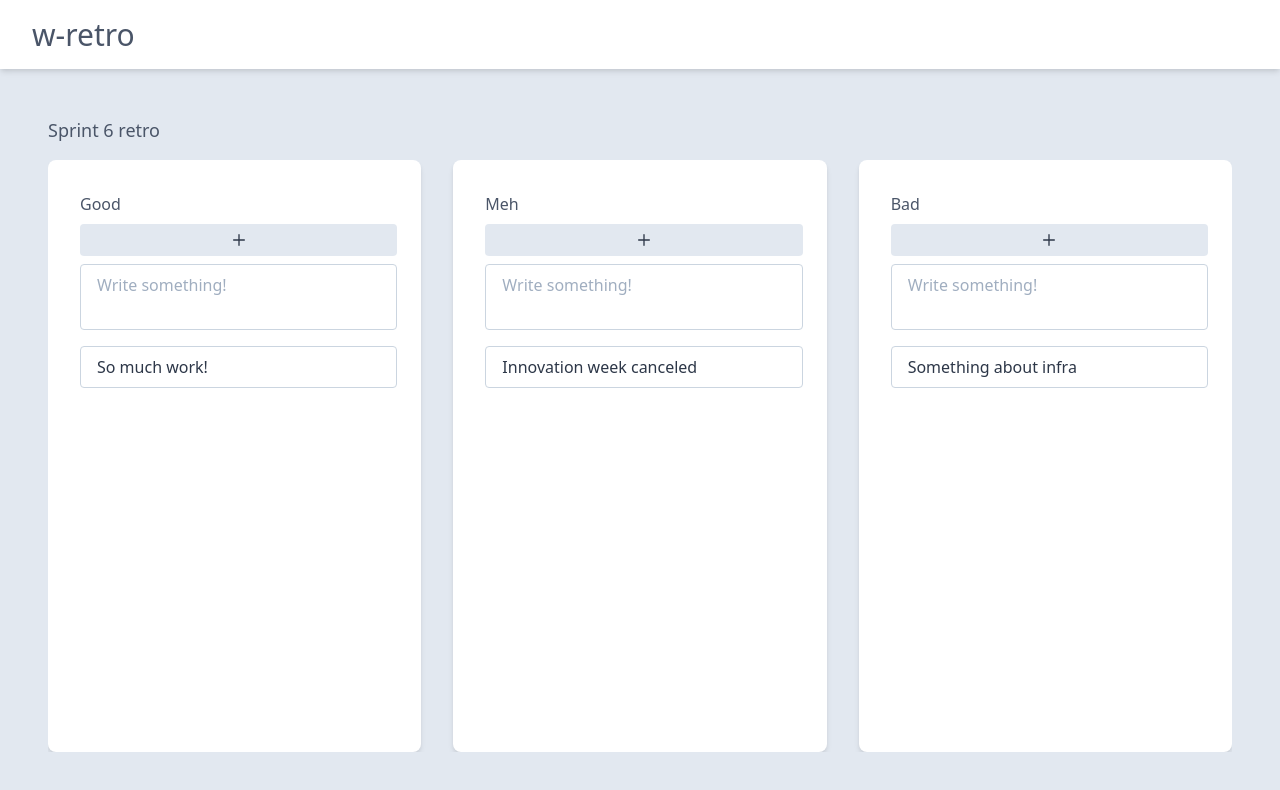
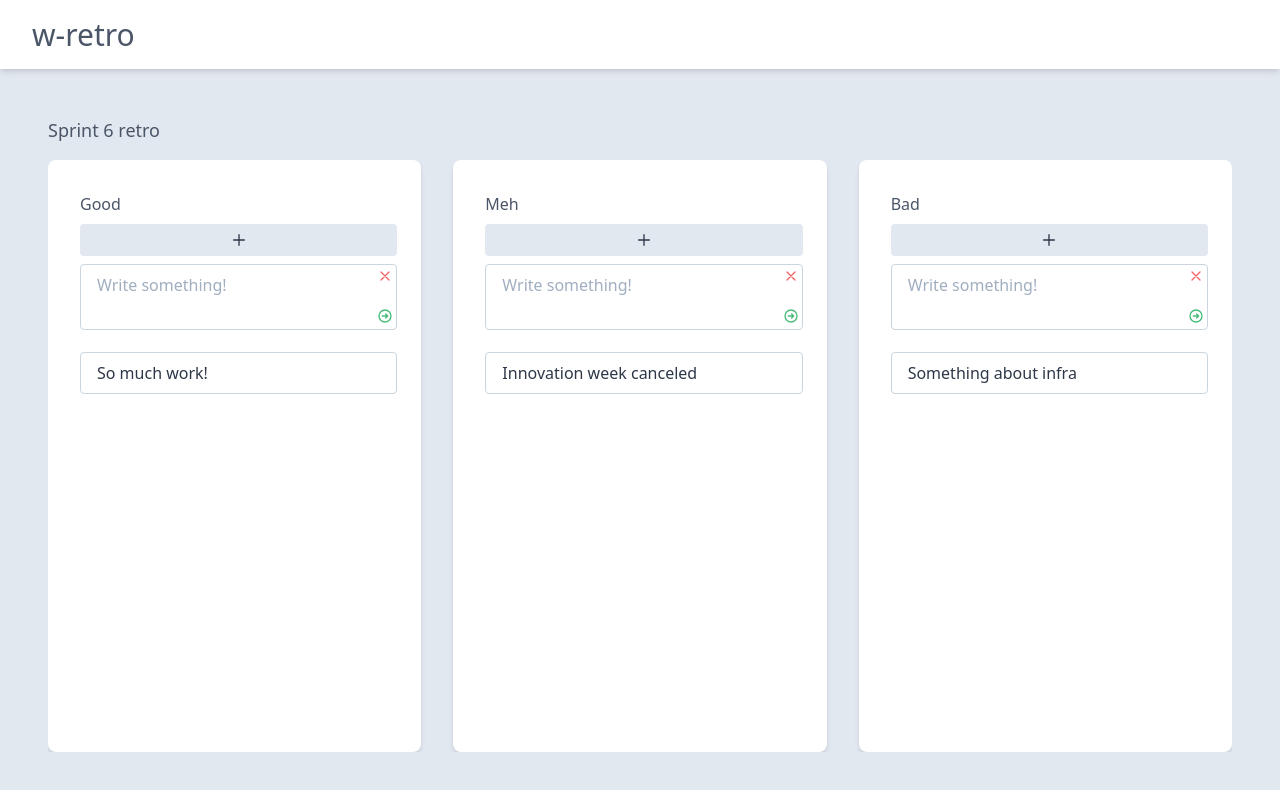
Before and after one commit to javiruiz01/w-retro, a Svelte app: page / in a window 1280 px wide. Shown: the top 790 px of the page. Built offline with nearby package versions, Linux system fonts and the light colour scheme.

Commit message:
Allow user to input text

```diff
--- a/src/App.svelte
+++ b/src/App.svelte
@@ -2,7 +2,7 @@
   import Tailwindcss from './Tailwindcss.svelte';
   import Navbar from './Navbar.svelte';
 
-  let commentText;
+  let commentText = '';
   let textareaToShow;
   const cards = [
     {
@@ -21,13 +21,16 @@
 
   $: getMargin = (idx) => (idx === cards.length - 1 ? 'mr-0' : 'mr-8');
 
-  function showTextarea(idx) {
+  function toggleTextarea(idx) {
     textareaToShow = textareaToShow === idx ? '' : idx;
   }
 
   function addComment(idx) {
+    if (!commentText.trim()) return;
+
     const comments = cards[idx].comments;
-    cards[idx].comments = [...comments, { text: 'holiwis' }];
+    cards[idx].comments = [...comments, { text: commentText }];
+    commentText = '';
   }
 </script>
 
@@ -46,7 +49,7 @@
               <div class="w-full text-gray-700 mb-2">{title}</div>
               <div class="w-full">
                 <button
-                  on:click={() => showTextarea(idx)}
+                  on:click={() => toggleTextarea(idx)}
                   class="bg-gray-300 hover:bg-gray-400 text-gray-800 font-bold
                   py-2 px-4 rounded h-auto w-full flex justify-center">
                   <svg
@@ -61,13 +64,46 @@
                   </svg>
                 </button>
               </div>
+              <div class="relative" class:hidden={textareaToShow !== idx}>
+                <textarea
+                  bind:value={commentText}
+                  placeholder="Write something!"
+                  class="mt-2 resize-none border border-solid border-gray-400
+                  rounded focus:outline focuse:shadow-outline w-full py-2 px-4
+                  scrollable-container" />
+                <button
+                  class="absolute top-0 right-0 mt-3 mr-1"
+                  on:click={() => toggleTextarea(idx)}>
+                  <svg
+                    fill="none"
+                    stroke="currentColor"
+                    stroke-linecap="round"
+                    stroke-linejoin="round"
+                    stroke-width="2"
+                    viewBox="0 0 24 24"
+                    class="w-4 h-4 stroke-current text-red-500 cursor-pointer">
+                    <path d="M6 18L18 6M6 6l12 12" />
+                  </svg>
+                </button>
+                <button
+                  class="absolute bottom-0 right-0 mb-3 mr-1"
+                  on:click={() => addComment(idx)}>
+                  <svg
+                    fill="none"
+                    stroke="currentColor"
+                    stroke-linecap="round"
+                    stroke-linejoin="round"
+                    stroke-width="2"
+                    viewBox="0 0 24 24"
+                    class=" w-4 h-4 stroke-current text-green-500 cursor-pointer">
+                    <path
+                      d="M13 9l3 3m0 0l-3 3m3-3H8m13 0a9 9 0 11-18 0 9 9 0 0118
+                      0z" />
+                  </svg>
+                </button>
+              </div>
             </div>
-            <textarea
-              class:hidden={textareaToShow !== idx}
-              bind:value={commentText}
-              placeholder="Write something!"
-              class="mt-2 resize-none border border-solid border-gray-400
-              rounded focus:outline focuse:shadow-outline w-full py-2 px-4" />
+
             <div class="mt-2">
               {#each comments as element}
                 <div
```
